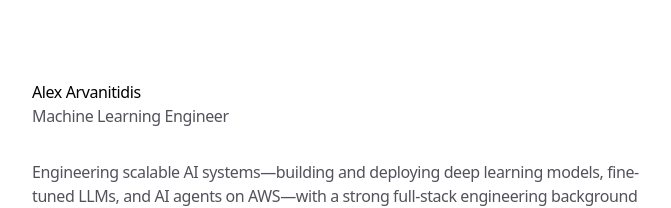
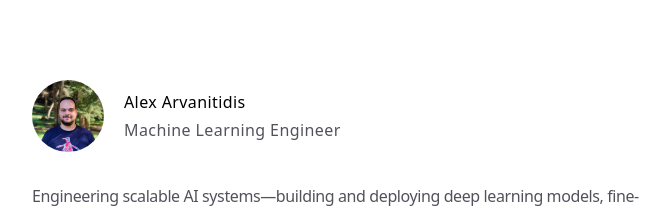
Before and after one commit to alarv/alexarvanitidis.dev, a Next.js app: page / in a window 1280 px wide. Shown: the top 208 px of the page, without its empty margins (304-975 px from the left). Built offline with nearby package versions, Linux system fonts and the light colour scheme.

Commit message:
feat: add image on header

```diff
--- a/app/header.tsx
+++ b/app/header.tsx
@@ -1,11 +1,24 @@
 'use client'
 import { TextEffect } from '@/components/ui/text-effect'
 import Link from 'next/link'
+import Image from 'next/image'
 
 export function Header() {
   return (
-    <header className="mb-8 flex items-center justify-between">
-      <div>
+    <header className="mb-8 flex justify-between">
+      <div className="flex w-full flex-row items-center gap-5">
+        <Link href="/">
+          <div className="z-10 cursor-pointer" draggable="false">
+            <Image
+              alt="Photo of Alex Arvanitidis"
+              width={72}
+              height={72}
+              src="/alex-arvanitidis.jpg"
+              className="rounded-full"
+            />
+          </div>
+        </Link>
+        <div className="flex flex-col justify-between gap-1 tracking-wide">
           <Link href="/" className="font-medium text-black dark:text-white">
             Alex Arvanitidis
           </Link>
@@ -19,6 +32,7 @@ export function Header() {
             Machine Learning Engineer
           </TextEffect>
         </div>
+      </div>
     </header>
   )
 }
```
Also changed, not shown: public/alex-arvanitidis.jpg (added). Lines whose indentation alone changed are shown as unchanged.
